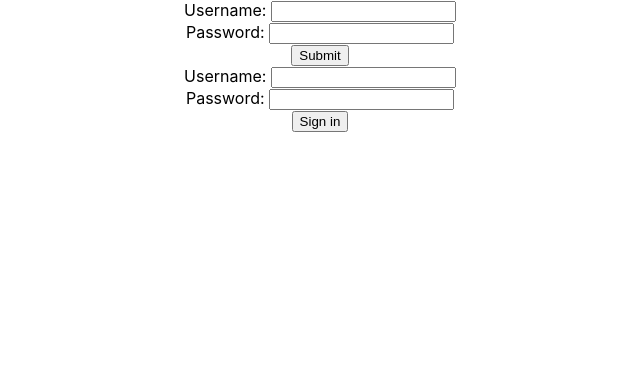
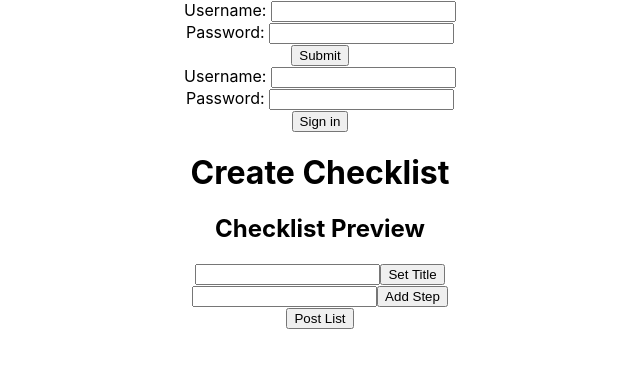
Before and after one commit to pham-andrew/Operations-Checklist, a React (Create React App) app in the folder frontend/: page / in a window 1280 px wide. Shown: the top 368 px of the page, without its empty margins (320-960 px from the left). Built offline with nearby package versions, Linux system fonts and the light colour scheme.

Commit message:
almost done with ordering the checklist

```diff
--- a/frontend/src/App.js
+++ b/frontend/src/App.js
@@ -1,12 +1,14 @@
 import './App.css';
 import CreateUser from './Components/CreateUser'
 import Login from './Components/Login';
+import CreateChecklist from './Components/CreateChecklist';
 
 function App() {
   return (
     <div className="App">
       <CreateUser />
       <Login />
+      <CreateChecklist />
     </div>
   );
 }
--- /dev/null
+++ b/frontend/src/Components/CreateChecklist.js
@@ -0,0 +1,69 @@
+import {useEffect, useState} from 'react'
+
+function CreateChecklist(){
+    let [Checklist, setChecklist] = useState([])
+    let [ListTitle, setTitle] = useState('Checklist Preview')
+    let [formattedChecklist, setFormattedChecklist] = useState([])
+
+    const addStep = (e) =>{
+        e.preventDefault()
+        setChecklist([...Checklist, {todo: e.target.form.item.value, order: Checklist.length+1}])
+        console.log(Checklist)
+
+        //formatHelper();
+    }
+
+    const titleHandler = (e) =>{
+        e.preventDefault();
+        setTitle(e.target.form.title.value)
+    }
+
+    const formatHelper = () =>{
+        setFormattedChecklist(Checklist.map(e => {
+            <div>
+                {e.todo}
+            </div>
+        }))
+    }
+
+    const inc = (e) =>{
+        console.log(Checklist[e.target.id])
+        // TODO splice the above, and insert before like -1 -1
+    }
+
+    const dec = (e) =>{
+        console.log(Checklist[e.target.id])
+        // TODO splice the above, and insert before like -1 -1
+    }
+
+    return(
+        <>
+            <h1>Create Checklist</h1>
+            <div>
+                <h2>{ListTitle}</h2>
+                {Checklist.map((item, index) =>{
+                   return(
+                        <div id={index}>
+                            Step {item.order}
+                            {item.todo}
+                            <button id={index} onClick={inc}>^</button>
+                            <button id={index} onClick={dec}>V</button>
+                        </div>
+                    )
+                })}
+            </div>
+            <form>
+                <input type="text" id="title" onSubmit={titleHandler}/>
+                <button onClick={titleHandler}>Set Title</button>
+
+                <br/>
+                <input type="text" id="item" />
+                <button onClick={addStep}>Add Step</button>
+                <br/>
+                <button type="submit">Post List</button>
+            </form>
+        </>
+    )
+}
+
+export default CreateChecklist
```
